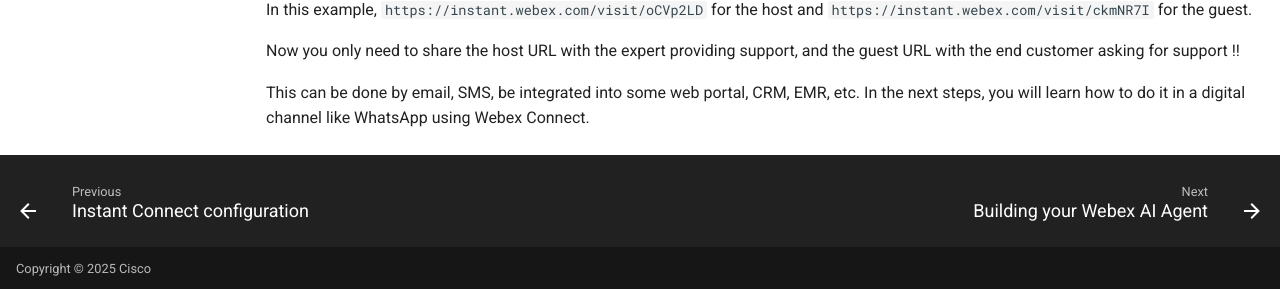
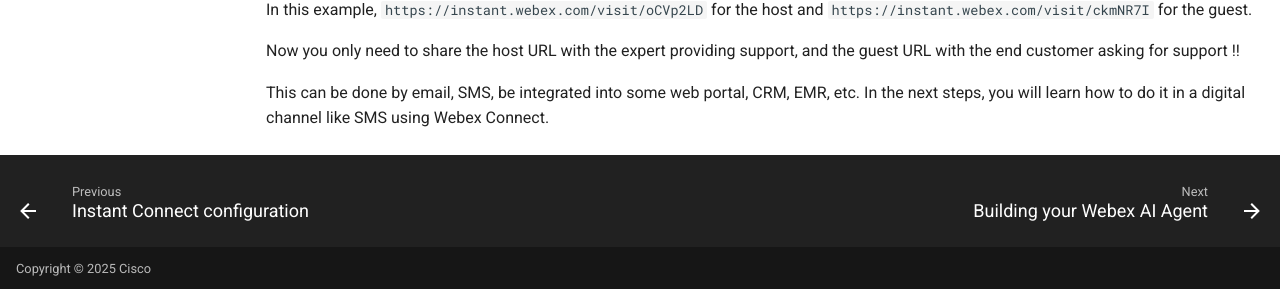
Before and after one commit to WebexCC-SA/LAB-2857, an MkDocs documentation site: the page built from docs/03-instantconnectapi.md, in a window 1280 px wide and 900 px high, scrolled down 2469 px. Shown: the part 608-897 px from the top of the window. Built offline with MkDocs 1.6.1 and Material for MkDocs 9.7.7, drawn with Linux system fonts in a browser that asks for light colours; some of the changed text lies outside the part shown.

```diff
--- a/docs/03-instantconnectapi.md
+++ b/docs/03-instantconnectapi.md
@@ -118,4 +118,4 @@ In this example, `https://instant.webex.com/visit/oCVp2LD` for the host and `htt
 
 Now you only need to share the host URL with the expert providing support, and the guest URL with the end customer asking for support !!
 
-This can be done by email, SMS, be integrated into some web portal, CRM, EMR, etc. In the next steps, you will learn how to do it in a digital channel like WhatsApp using Webex Connect.
+This can be done by email, SMS, be integrated into some web portal, CRM, EMR, etc. In the next steps, you will learn how to do it in a digital channel like SMS using Webex Connect.
```
Also changed, not shown: other parts of docs/03-instantconnectapi.md (+1 -1 lines).
